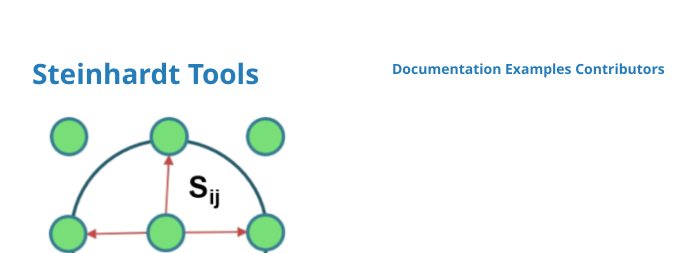
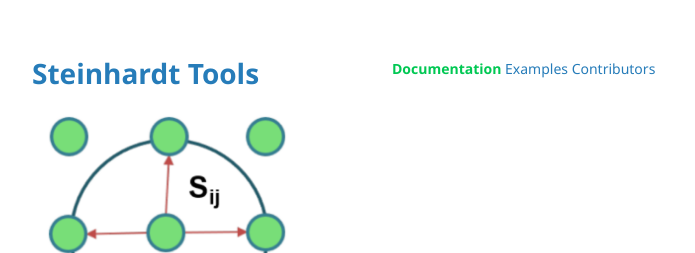
Before and after one commit to pyscal/pyscal, a Jekyll site: the page built from docs/index.md, in a window 1280 px wide. Shown: the top 253 px of the page, without its empty margins (178-873 px from the left). Built offline with Jekyll 4.4.1, drawn with Linux system fonts in a browser that asks for light colours.

Commit message:
doc edit 5

```diff
--- a/docs/index.md
+++ b/docs/index.md
@@ -2,4 +2,4 @@
 layout: default
 ---
 
-#### [Documentation](./documentation.html)        [Examples](./examples.html)        [Contributors](./contributors.html)
+ [ <font color="#00C853"><b> Documentation </b></font>](./documentation.html)        [Examples](./examples.html)        [Contributors](./contributors.html)
```
